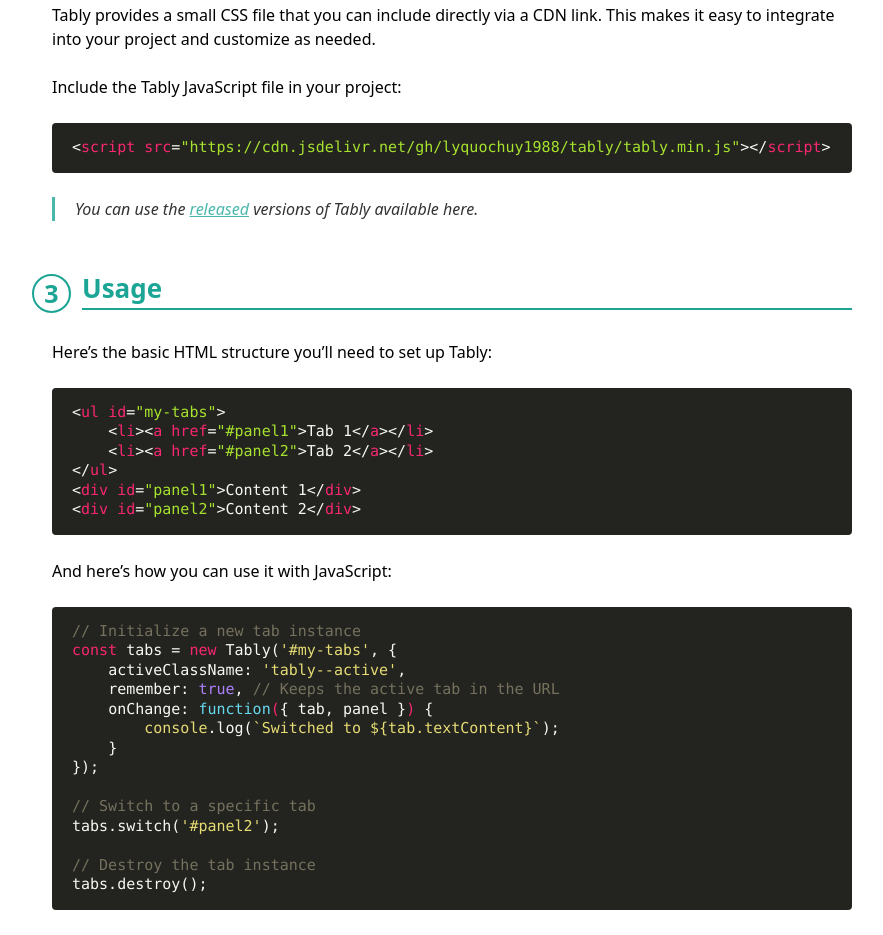
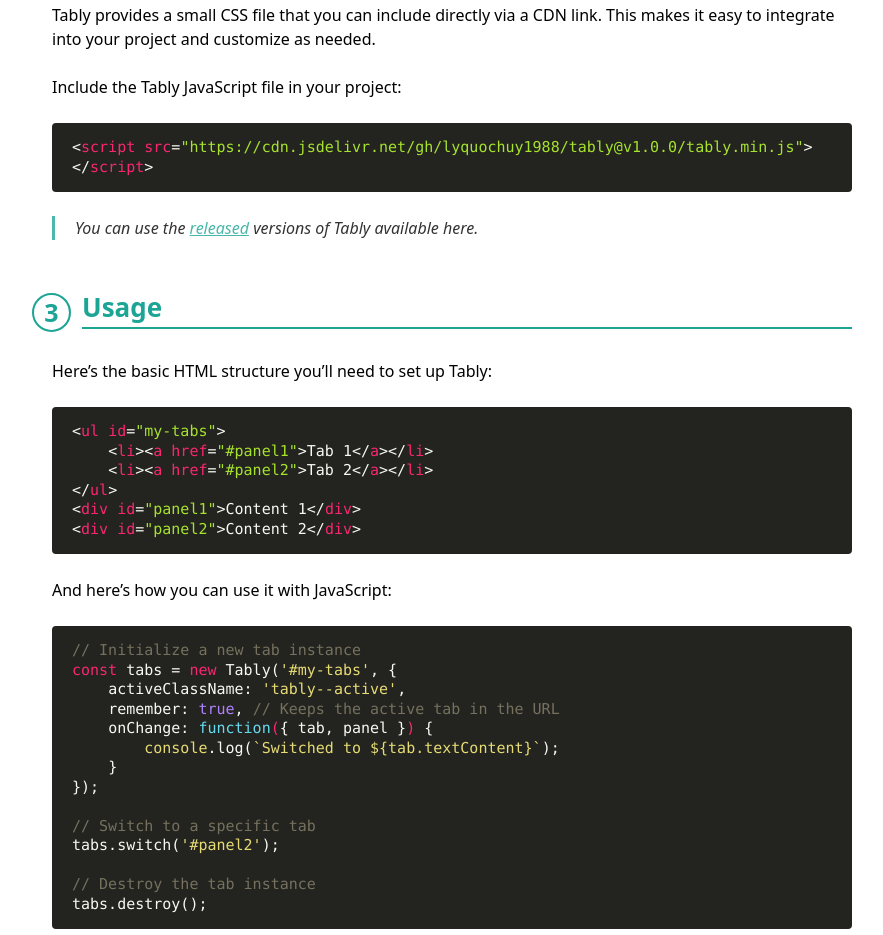
Before and after one commit to lyquochuy1988/tably, a website: page index.html in a window 1280 px wide. Shown: the part 1467-2402 px from the top of the page, without its empty margins (188-1071 px from the left). Drawn offline with Linux system fonts and the light colour scheme.

Commit message:
Add new release version in github so use for cdn

```diff
--- a/index.html
+++ b/index.html
@@ -171,7 +171,7 @@
 
         <pre
             class="html"
-        ><code>&lt;script src=&quot;https://cdn.jsdelivr.net/gh/lyquochuy1988/tably/tably.min.js&quot;&gt;&lt;/script&gt;</code></pre>
+        ><code>&lt;script src=&quot;https://cdn.jsdelivr.net/gh/lyquochuy1988/tably@v1.0.0/tably.min.js&quot;&gt;&lt;/script&gt;</code></pre>
         <blockquote>
                 You can use the
                 <a
```
